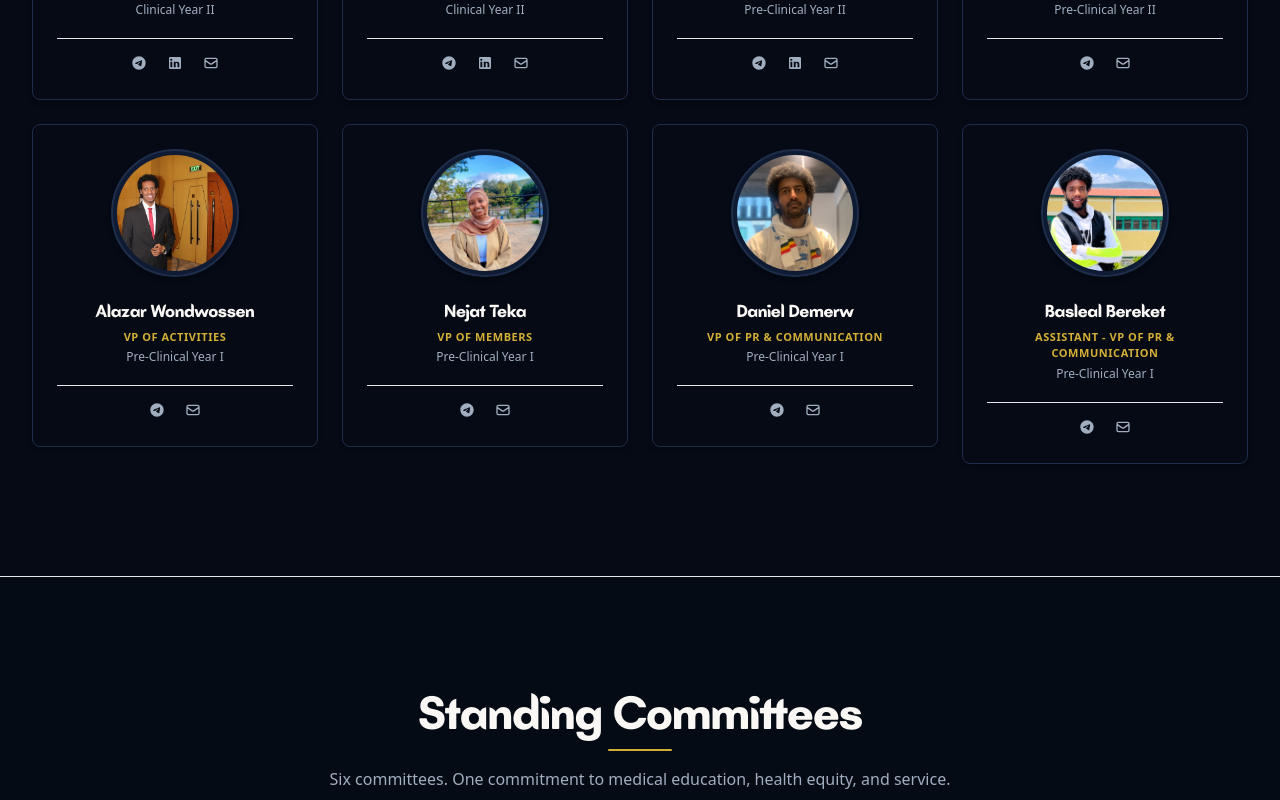
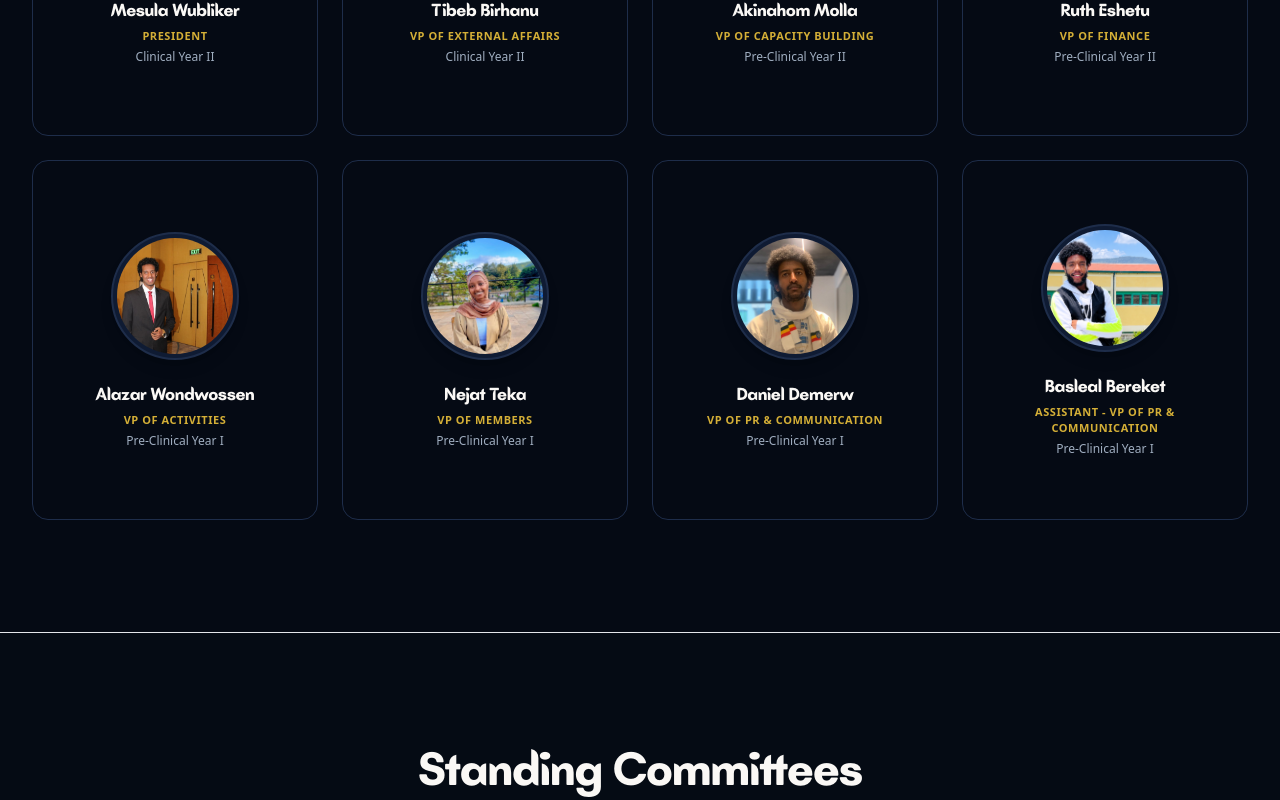
Before and after one commit to beldados/emsa-ecusta, a Next.js app: page / in a window 1280 px wide. Shown: the part 2520-3320 px from the top of the page. Built offline with nearby package versions, Linux system fonts and the light colour scheme.

Commit message:
fix(governance): retain kinetic slide-up hover drawer and remove hover to explore text

```diff
--- a/src/components/features/governance/ExecutiveCard.tsx
+++ b/src/components/features/governance/ExecutiveCard.tsx
@@ -1,6 +1,7 @@
+'use client';
+
 import * as React from 'react';
 import { ExecutiveOfficer } from '@/types/governance';
-import { Card, CardContent } from '@/components/ui/card';
 import { SafeImage } from '@/components/ui/safe-image';
 
 interface ExecutiveCardProps {
@@ -8,23 +9,49 @@ interface ExecutiveCardProps {
 }
 
 export function ExecutiveCard({ officer }: ExecutiveCardProps) {
+  // Editorial mandates tailored to each executive role
+  const editorialBios: Record<string, string> = {
+    PRESIDENT:
+      'Steers chapter strategy, institutional governance, and external representation across ECUSTA and EMSA-Ethiopia.',
+    'VP OF EXTERNAL AFFAIRS':
+      'Builds bilateral partnerships with hospitals, health ministries, NGOs, and IFMSA international partner chapters.',
+    'VP OF CAPACITY BUILDING':
+      'Coordinates peer mentorship, clinical simulation workshops, and extracurricular training programs.',
+    'VP OF FINANCE':
+      'Oversees chapter financial administration, sponsorship transparency, and budget allocation for initiatives.',
+    'VP OF ACTIVITIES':
+      'Plans and coordinates community health drives, patient screening outreaches, and cross-committee campaigns.',
+    'VP OF MEMBERS':
+      'Champions student onboarding, cohort representation, and peer engagement across all academic years.',
+    'VP OF PR & COMMUNICATION':
+      'Leads chapter media dispatches, public health campaigns, brand voice, and digital healthcare journalism.',
+    'ASSISTANT - VP OF PR & COMMUNICATION':
+      'Assists media production, visual campaign design, telegram announcements, and event field coverage.',
+  };
+
+  const bio =
+    editorialBios[officer.role] ||
+    'Dedicated to advancing medical student excellence, health advocacy, and community leadership at ECUSTA.';
+
   return (
-    <Card className="group flex flex-col items-center text-center p-6 bg-surface/90 border-rule-subtle hover:border-brand-gold hover:shadow-xl hover:shadow-brand-gold/5 hover:-translate-y-1 transition-all duration-300">
-      {/* Portrait frame */}
-      <div className="relative mb-5 h-28 w-28 sm:h-32 sm:w-32 rounded-full border-2 border-rule-subtle group-hover:border-brand-gold/80 transition-colors duration-300 overflow-hidden bg-brand-midnight p-1 shadow-md">
+    <div className="group relative h-[360px] w-full rounded-2xl border border-rule-subtle bg-surface/90 overflow-hidden transition-all duration-500 hover:border-brand-gold hover:shadow-2xl hover:shadow-brand-gold/10 hover:-translate-y-1">
+      {/* ============================================================
+          BASE CARD (Visible at Rest)
+          ============================================================ */}
+      <div className="flex flex-col items-center justify-center h-full p-6 text-center transition-transform duration-500 group-hover:scale-95">
+        {/* Gold Ring Portrait */}
+        <div className="relative mb-5 h-32 w-32 rounded-full border-2 border-rule-subtle group-hover:border-brand-gold/80 transition-colors duration-500 overflow-hidden bg-brand-midnight p-1 shadow-lg">
           <SafeImage
             src={officer.portraitPath}
             alt={officer.fullName}
             width={128}
             height={128}
-          className="h-full w-full rounded-full object-cover"
+            className="h-full w-full rounded-full object-cover transition-transform duration-500 group-hover:scale-105"
             fallbackText={officer.fullName}
           />
         </div>
 
-      {/* Member Details */}
-      <CardContent className="p-0 flex flex-col items-center w-full">
-        <h4 className="font-serif text-lg font-bold text-content-primary tracking-tight group-hover:text-brand-gold transition-colors">
+        <h4 className="font-serif text-lg font-bold text-content-primary tracking-tight">
           {officer.fullName}
         </h4>
 
@@ -35,42 +62,64 @@ export function ExecutiveCard({ officer }: ExecutiveCardProps) {
         <span className="mt-1 text-xs text-content-secondary">
           {officer.batchTier}
         </span>
+      </div>
 
-        {/* Social / Direct Contact Channels (Permanently Visible) */}
-        <div className="mt-5 flex items-center justify-center gap-3 border-t border-rule-subtle/50 pt-3 w-full text-content-secondary">
+      {/* ============================================================
+          TRANSFORM OVERLAY (Glides Up Smoothly on Hover)
+          ============================================================ */}
+      <div className="absolute inset-0 z-20 flex flex-col justify-between p-6 bg-brand-midnight-deep/95 backdrop-blur-md border-t-2 border-brand-gold translate-y-full group-hover:translate-y-0 transition-transform duration-500 ease-out">
+        {/* Middle: Details & Mandate Statement */}
+        <div className="flex flex-col my-auto">
+          <h4 className="font-serif text-xl font-bold text-content-primary tracking-tight">
+            {officer.fullName}
+          </h4>
+
+          <span className="mt-0.5 text-xs font-bold uppercase tracking-wider text-brand-gold">
+            {officer.role}
+          </span>
+
+          <span className="text-[11px] text-content-secondary mb-3">
+            {officer.batchTier}
+          </span>
+
+          <p className="text-xs leading-relaxed text-content-secondary line-clamp-4 border-t border-rule-subtle/50 pt-3">
+            "{bio}"
+          </p>
+        </div>
+
+        {/* Bottom: Interactive Contact Triggers */}
+        <div className="flex items-center justify-center gap-3 pt-3 border-t border-rule-subtle/50 text-content-secondary">
           {officer.socialLinks.telegram && (
             <a
               href={officer.socialLinks.telegram}
               target="_blank"
               rel="noopener noreferrer"
               aria-label={`Telegram for ${officer.fullName}`}
-              className="p-1 hover:text-brand-gold transition-colors"
+              className="flex h-8 w-8 items-center justify-center rounded-full border border-rule-subtle bg-surface hover:border-brand-gold hover:text-brand-gold hover:bg-brand-midnight transition-colors"
             >
               <svg className="h-4 w-4" fill="currentColor" viewBox="0 0 24 24">
                 <path d="M12 2C6.48 2 2 6.48 2 12s4.48 10 10 10 10-4.48 10-10S17.52 2 12 2zm4.64 6.8c-.15 1.58-.8 5.42-1.13 7.19-.14.75-.42 1-.68 1.03-.58.05-1.02-.38-1.58-.75-.88-.58-1.38-.94-2.23-1.5-.99-.65-.35-1.01.22-1.59.15-.15 2.71-2.48 2.76-2.69a.2.2 0 00-.05-.18c-.06-.05-.14-.03-.21-.02-.09.02-1.49.95-4.22 2.79-.4.27-.76.41-1.08.4-.36-.01-1.04-.2-1.55-.37-.63-.2-1.12-.31-1.08-.66.02-.18.27-.36.74-.55 2.92-1.27 4.86-2.11 5.83-2.51 2.78-1.16 3.35-1.36 3.73-1.36.08 0 .27.02.39.12.1.08.13.19.14.27-.01.06.01.24 0 .38z" />
               </svg>
             </a>
           )}
-
           {officer.socialLinks.linkedin && (
             <a
               href={officer.socialLinks.linkedin}
               target="_blank"
               rel="noopener noreferrer"
               aria-label={`LinkedIn for ${officer.fullName}`}
-              className="p-1 hover:text-brand-gold transition-colors"
+              className="flex h-8 w-8 items-center justify-center rounded-full border border-rule-subtle bg-surface hover:border-brand-gold hover:text-brand-gold hover:bg-brand-midnight transition-colors"
             >
               <svg className="h-4 w-4" fill="currentColor" viewBox="0 0 24 24">
                 <path d="M19 3a2 2 0 0 1 2 2v14a2 2 0 0 1-2 2H5a2 2 0 0 1-2-2V5a2 2 0 0 1 2-2h14m-.5 15.5v-5.3a3.26 3.26 0 0 0-3.26-3.26c-.85 0-1.84.52-2.28 1.3v-1.11h-2.79v8.37h2.79v-4.93c0-.77.62-1.4 1.39-1.4a1.4 1.4 0 0 1 1.4 1.4v4.93h2.75M6.46 8.76a1.64 1.64 0 1 0 0-3.28 1.64 1.64 0 0 0 0 3.28M7.86 18.5v-8.37H5.07v8.37h2.79z" />
               </svg>
             </a>
           )}
-
           {officer.socialLinks.email && (
             <a
               href={`mailto:${officer.socialLinks.email}`}
               aria-label={`Email ${officer.fullName}`}
-              className="p-1 hover:text-brand-gold transition-colors"
+              className="flex h-8 w-8 items-center justify-center rounded-full border border-rule-subtle bg-surface hover:border-brand-gold hover:text-brand-gold hover:bg-brand-midnight transition-colors"
             >
               <svg className="h-4 w-4" fill="none" viewBox="0 0 24 24" stroke="currentColor" strokeWidth="2">
                 <path strokeLinecap="round" strokeLinejoin="round" d="M3 8l7.89 5.26a2 2 0 002.22 0L21 8M5 19h14a2 2 0 002-2V7a2 2 0 00-2-2H5a2 2 0 00-2 2v10a2 2 0 002 2z" />
@@ -78,7 +127,7 @@ export function ExecutiveCard({ officer }: ExecutiveCardProps) {
             </a>
           )}
         </div>
-      </CardContent>
-    </Card>
+      </div>
+    </div>
   );
 }
```
Also changed, not shown: public/assets/leadership/2026-2027/vp-external.jpg, public/assets/leadership/2026-2027/vp-finance.jpg. Lines whose indentation alone changed are shown as unchanged.
